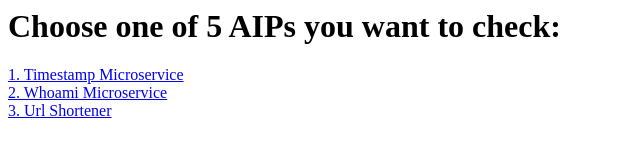
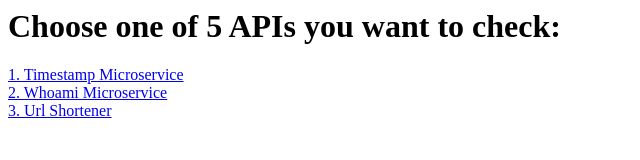
Before and after one commit to Megabyteceer/fcc-api-projects, a website: page src/public/index.html in a window 1280 px wide. Shown: the full height of the page, 0-640 px from the left. Drawn offline with Linux system fonts and the light colour scheme.

```diff
--- a/src/public/index.html
+++ b/src/public/index.html
@@ -1,4 +1,4 @@
-<h1>Choose one of 5 AIPs you want to check:</h1>
+<h1>Choose one of 5 APIs you want to check:</h1>
 <a href="/api-1">1. Timestamp Microservice</a><br>
 <a href="/api-2">2. Whoami Microservice</a><br>
 <a href="/api-3">3. Url Shortener</a><br>
```
Also changed, not shown: 1 other file.
